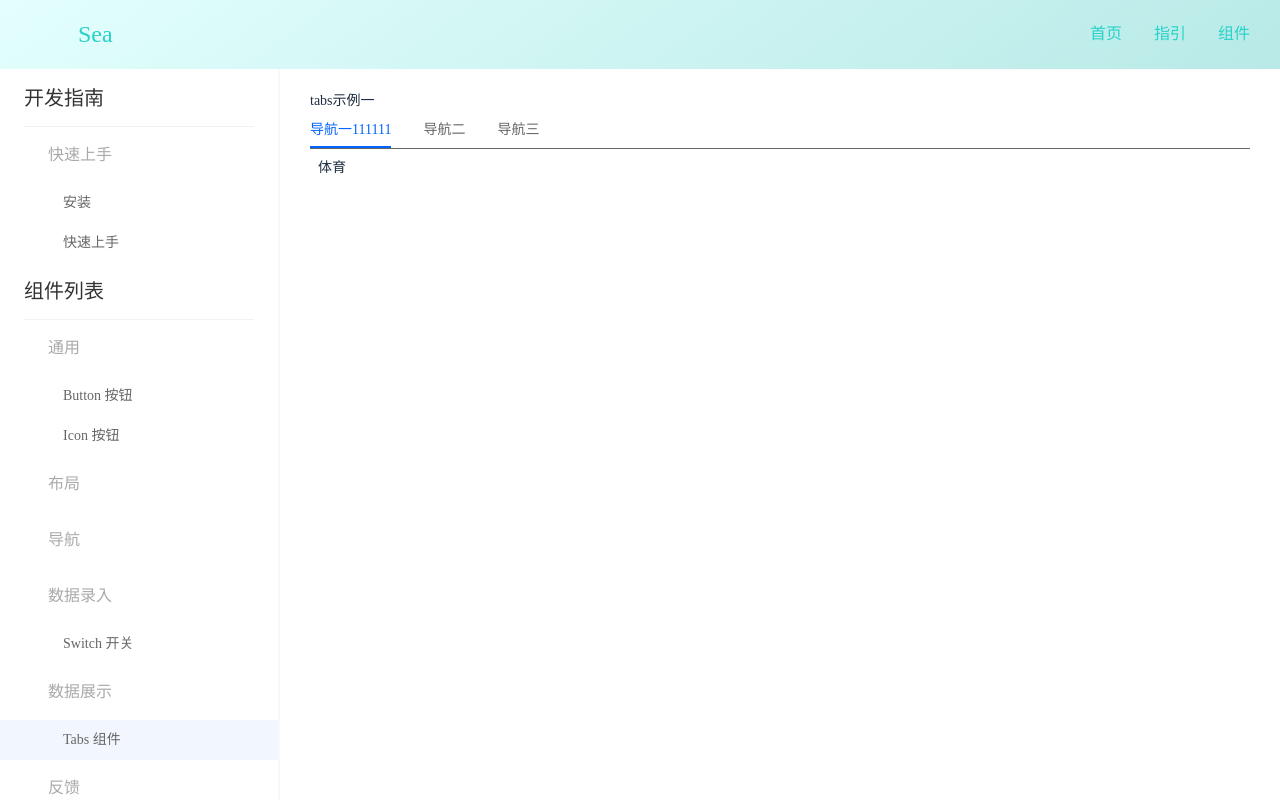
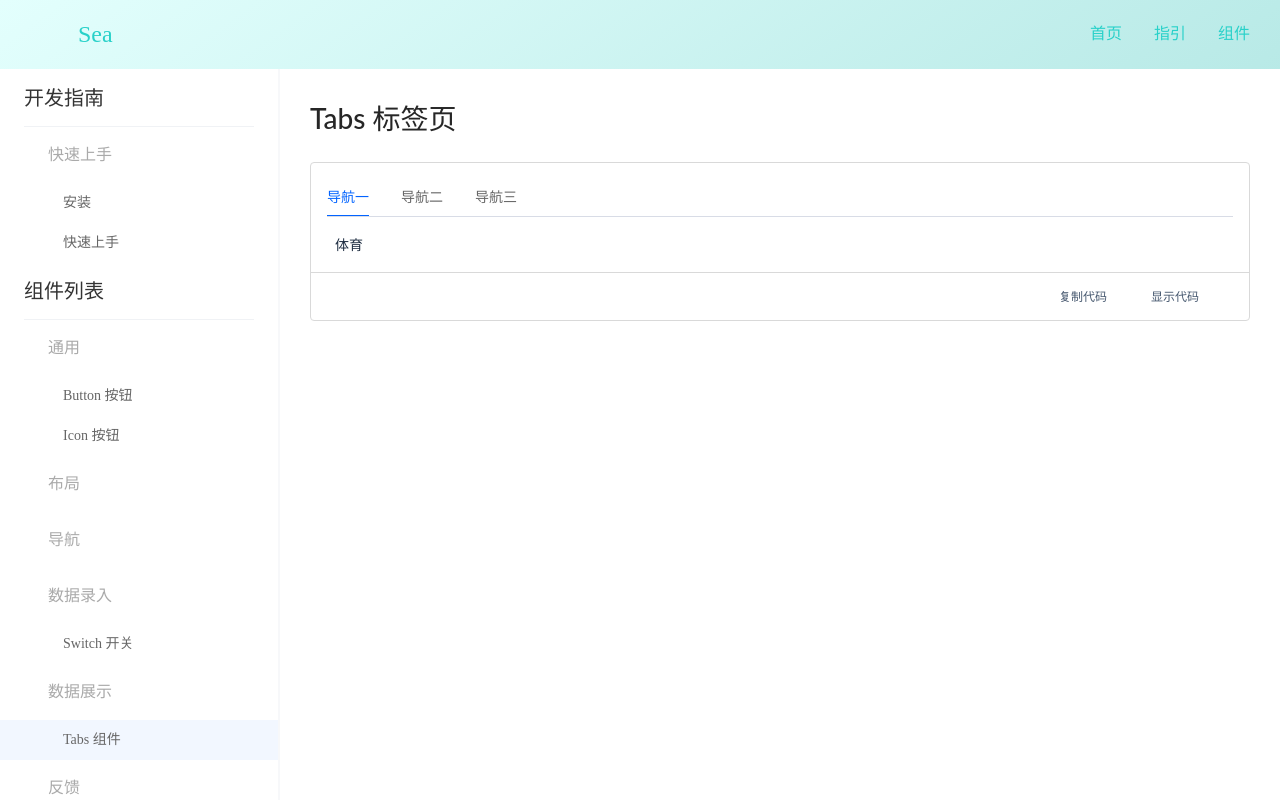
Before and after one commit to yinhaiying/vue3-ts-ui, a Vue app: page /doc/tabs in a window 1280 px wide. Built offline with nearby package versions, Linux system fonts and the light colour scheme.

Commit message:
tabs标签页默认选中第一项

```diff
--- a/src/components/TabsDemo.vue
+++ b/src/components/TabsDemo.vue
@@ -1,25 +1,25 @@
 <template>
-  <div class="tabs-demo">
-    <h1>tabs示例一</h1>
-      <sea-tabs v-model:active = "active">
-          <sea-tab-panel title = "导航一111111" name = "sports">体育</sea-tab-panel>
-          <sea-tab-panel title = "导航二" name = "news">新闻</sea-tab-panel>
-          <sea-tab-panel title = "导航三" name = "music">音乐</sea-tab-panel>
-      </sea-tabs>
+  <div class="demo-wrapper">
+    <h1 class="demo-title">Tabs 标签页</h1>
+    <demo :component="Tabs1Demo"></demo>
+    <!-- <Markdown path = "icon.md"></Markdown> -->
   </div>
 </template>
-
 <script lang='ts'>
 
 import {defineComponent} from 'vue'
 import {ref} from "vue";
+import Tabs1Demo from "@/examples/tabs/Tabs1Demo.vue";
+import Demo from "@/examples/demo.vue";
 export default defineComponent({
   name:'',
   props: {},
+  components:{
+    Demo
+  },
   setup(){
-      const active = ref("sports");
       return {
-        active
+        Tabs1Demo
       }
   }
 })
--- a/src/examples/demo.vue
+++ b/src/examples/demo.vue
@@ -39,7 +39,6 @@ export default defineComponent({
   },
   setup(props) {
     const demoData = useShowCode(props.component?.__docs,props.isShowAction);
-    console.log("props.compoennt:",props.component);
     return {
         demoData
     };
--- /dev/null
+++ b/src/examples/tabs/Tabs1Demo.vue
@@ -0,0 +1,25 @@
+<docs>
+  <title>常规用法</title>
+  <desc>默认选中第一项</desc>
+</docs>
+<template>
+    <sea-tabs v-model:active = "active">
+        <sea-tab-panel title = "导航一" name = "sports">体育</sea-tab-panel>
+        <sea-tab-panel title = "导航二" name = "news">新闻</sea-tab-panel>
+        <sea-tab-panel title = "导航三" name = "music">音乐</sea-tab-panel>
+    </sea-tabs>
+</template>
+
+<script lang='ts'>
+import {defineComponent,ref} from 'vue'
+export default defineComponent({
+  setup(){
+      const active = ref("sports");
+      return {
+        active,
+      }
+  }
+})
+</script>
+<style lang="scss" scoped>
+</style>
--- a/src/lib/tabs/tabs.vue
+++ b/src/lib/tabs/tabs.vue
@@ -126,7 +126,7 @@ export default defineComponent({
 </script>
 <style lang="scss" scoped>
 $color: #666;
-$border-bottom: #666;
+$border-bottom:#D8DCE6;
 .sea-tabs {
   &-nav {
     display: flex;
@@ -154,14 +154,14 @@ $border-bottom: #666;
       position: absolute;
       left: 0;
       background-color: #0364ff;
-      height: 2px;
+      height: 1px;
       bottom: 0px;
       box-sizing: border-box;
       z-index: 1;
     }
   }
   &-content {
-    padding: 8px 0 0 8px;
+    padding: 18px 0 0 8px;
   }
 }
 </style>
```
